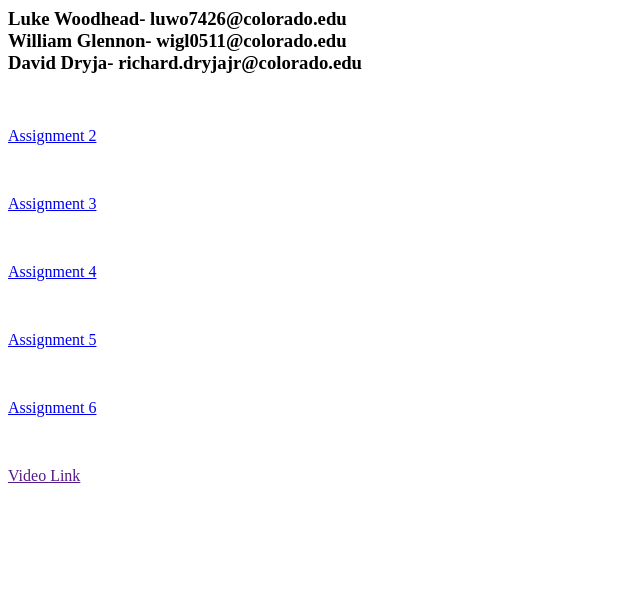
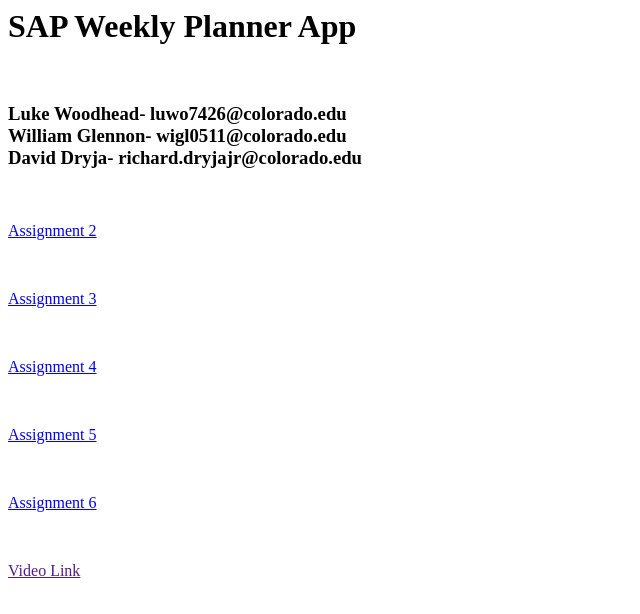
Before and after one commit to DavidDryja/PlannerAppWebsite, a plain HTML site: page index.html in a window 1280 px wide. Shown: the whole page, without its empty margins (0-640 px from the left). Drawn offline with Linux system fonts and the light colour scheme.

Commit message:
create project name header

```diff
--- a/index.html
+++ b/index.html
@@ -4,6 +4,10 @@
 
 </head>
 <body>
+ <h1>
+ SAP Weekly Planner App
+ </h1>
+ <br>
 <h3>
 Luke Woodhead- luwo7426@colorado.edu<br>
 William Glennon- wigl0511@colorado.edu<br>
```
